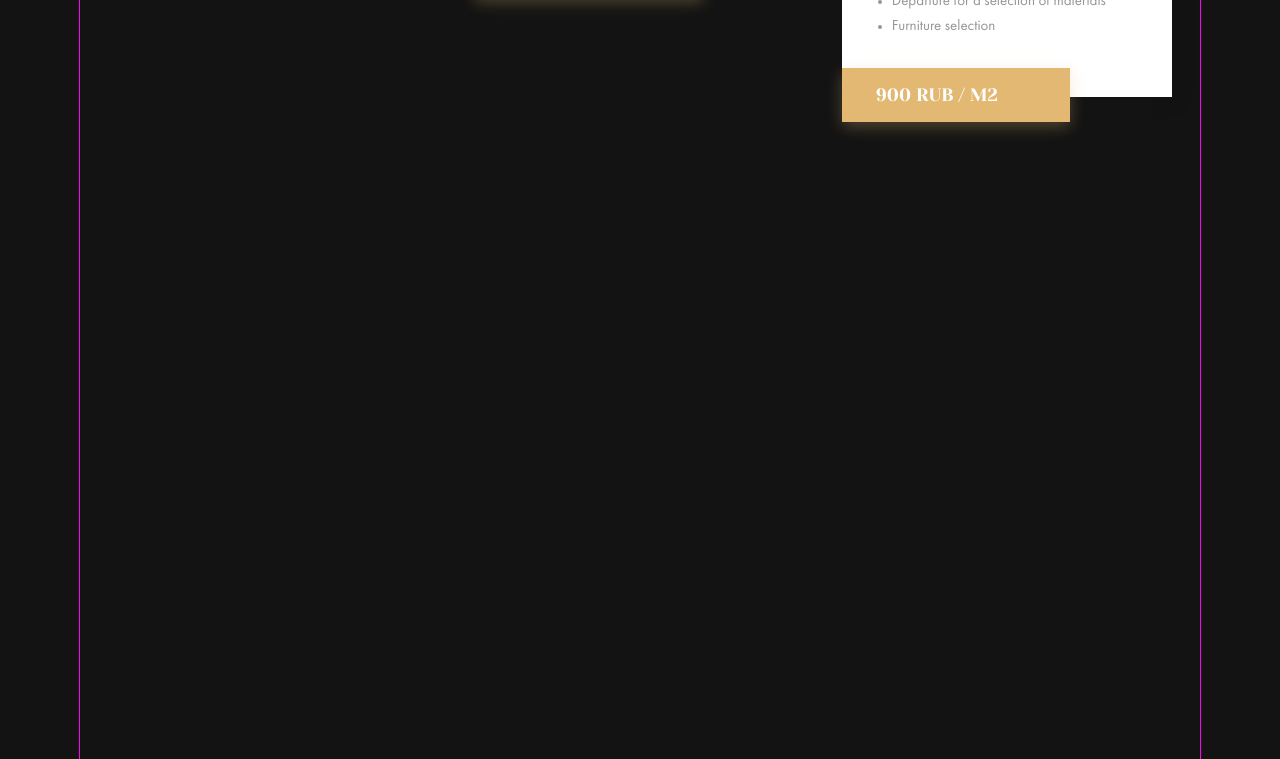
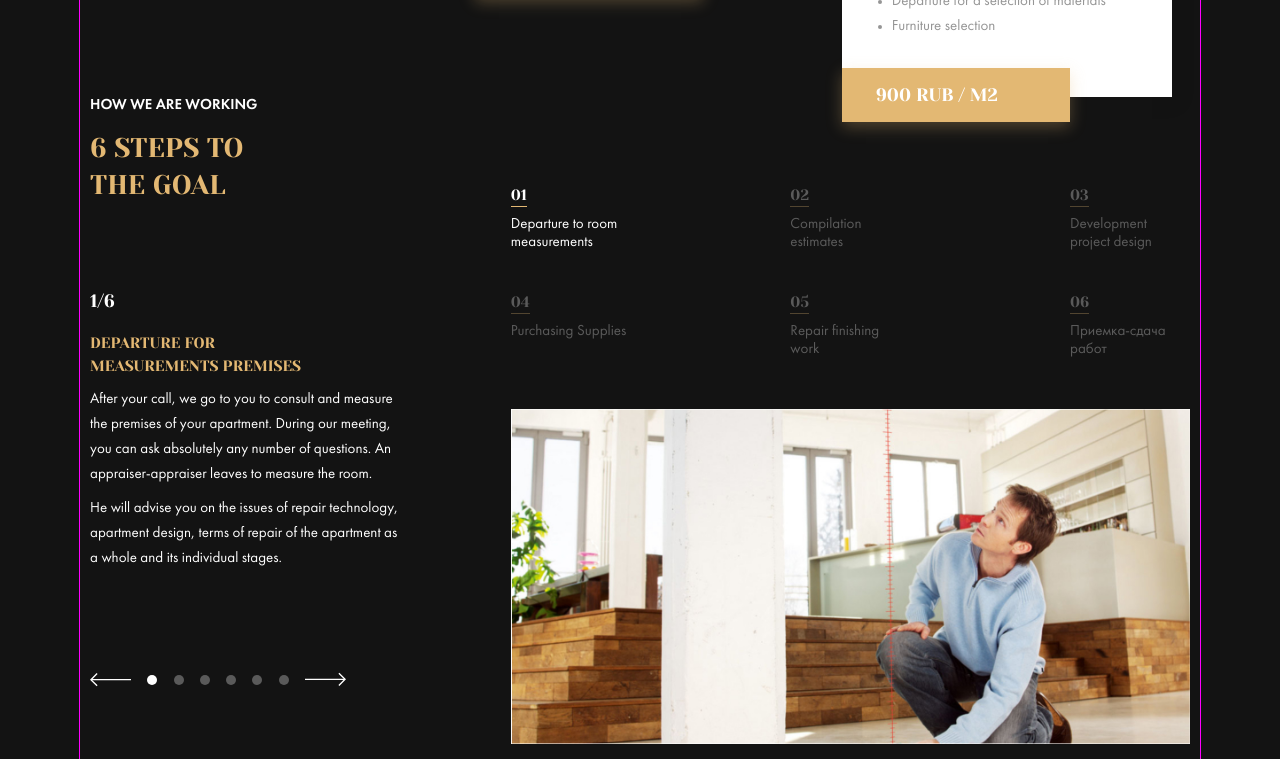
Before and after one commit to Musmen/repair-design-project, a website built with webpack: page dist/index.html in a window 1280 px wide. Shown: the part 6281-7040 px from the top of the page. Built offline with nearby package versions, Linux system fonts and the light colour scheme; files whose address does not match are found by name.

Commit message:
feat: add about_us section styles

```diff
--- /dev/null
+++ b/src/scss/about_us.scss
@@ -0,0 +1,147 @@
+.about_us {
+  padding-top: 412px;
+
+  &--left_box {
+    width: 35%;
+  }
+
+  &--header {
+    font-size: 0.9375rem;
+    line-height: 1.3125rem;
+    font-family: "FuturaDemiC", "Arial", "Helvetica", sans-serif;
+    text-transform: uppercase;
+    color: $text-main_color;
+  }
+
+  &--title {
+    position: relative;
+
+    &::after {
+      position: absolute;
+      top: 53px;
+      left: 212px;
+
+      display: block;
+      width: 92px;
+      height: 1px;
+
+      content: "";
+
+      background-image: url("../assets/img/portfolio-title_line.svg");
+      background-repeat: no-repeat;
+    }
+  }
+
+  &--counter {
+    display: inline-block;
+    margin-top: 86px;
+
+    font-size: 1.125rem;
+    line-height: 1.5625rem;
+    color: $text-main_color;
+  }
+
+  &--title-small {
+    margin: 0;
+    margin-top: 18px;
+
+    font-size: 0.9375rem;
+    line-height: 1.4375rem;
+
+    &::after {
+      content: none;
+    }
+  }
+
+  &--description {
+    width: 85%;
+    margin-top: 9px;
+
+    font-size: 0.9375rem;
+    line-height: 1.5625rem;
+  }
+
+  &--slider {
+    justify-content: space-between;
+
+    width: 70%;
+    margin-top: 100px;
+  }
+
+  &--right_box {
+    width: 65%;
+    margin-left: 5%;
+  }
+
+  &--menu {
+
+    display: grid;
+    grid-template-columns: 1fr 1fr 1fr;
+    grid-template-rows: 1fr 1fr;
+
+    margin-top: 102px;
+
+    .menu--item {
+      margin: 0;
+      margin-bottom: 40px;
+
+      &:nth-child(3n + 1) {
+        justify-self: start;
+      }
+
+      &:nth-child(3n + 2) {
+        justify-self: center;
+      }
+
+      &:nth-child(3n + 3) {
+        justify-self: end;
+      }
+    }
+
+    .menu--link {
+      display: block;
+      padding: 0;
+
+      opacity: 0.3;
+
+      &-active {
+        opacity: 1;
+      }
+
+      &:focus,
+      &:hover,
+      &:active {
+        background-color: transparent;
+        outline: 2px solid $contrast_color-dark_theme;
+
+        opacity: 1;
+      }
+    }
+
+    .link--counter {
+      display: inline-block;
+      margin-bottom: 9px;
+
+      font-size: 0.9375rem;
+      line-height: 1.3125rem;
+      color: #FFFFFF;
+
+      border-bottom: 1px solid $contrast_color-dark_theme;
+    }
+
+    .link--description {
+      display: block;
+      width: 120px;
+
+      font-size: 0.9375rem;
+      line-height: 1.125rem;
+      text-transform: none;
+      color: #FFFFFF;
+    }
+  }
+
+  &--image {
+    width: 100%;
+    margin-top: 10px;
+  }
+}
--- a/src/scss/design_feature.scss
+++ b/src/scss/design_feature.scss
@@ -43,7 +43,6 @@
 
   .cards--wrapper {
     position: absolute;
-    // top: 6px;
     left: 0;
     right: 0;
   }
--- a/src/scss/portfolio.scss
+++ b/src/scss/portfolio.scss
@@ -65,7 +65,6 @@
 
   &--right_box {
     position: relative;
-    // left: 5%;
 
     width: 60%; // 850
   }
--- a/src/scss/styles.scss
+++ b/src/scss/styles.scss
@@ -38,3 +38,6 @@
 
 // design-feature section
 @import "../scss/design_feature.scss";
+
+// about-us section
+@import "../scss/about_us.scss";
```
Also changed, not shown: dist/index.html, src/assets/img/about_us-image_measurements.jpg (added).
